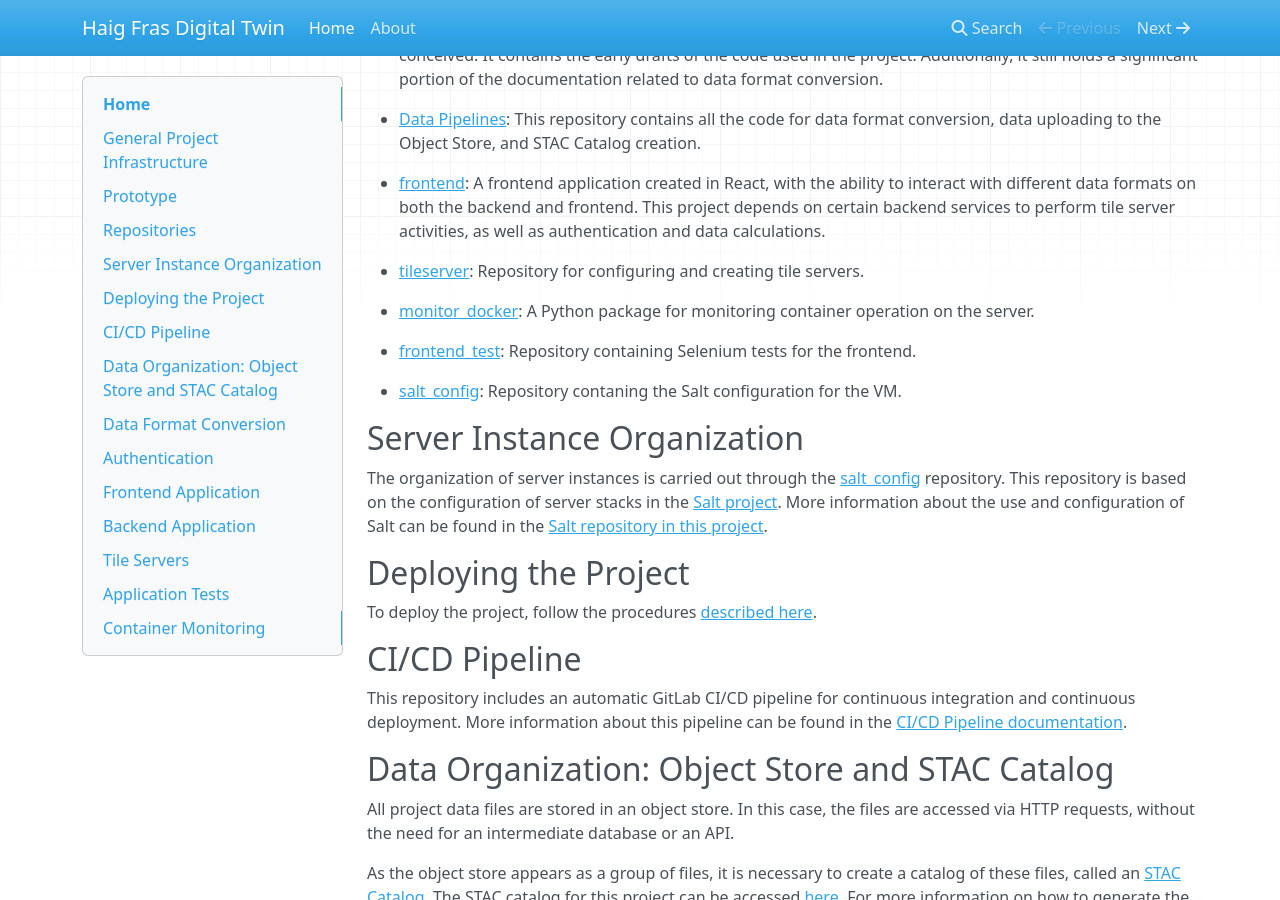
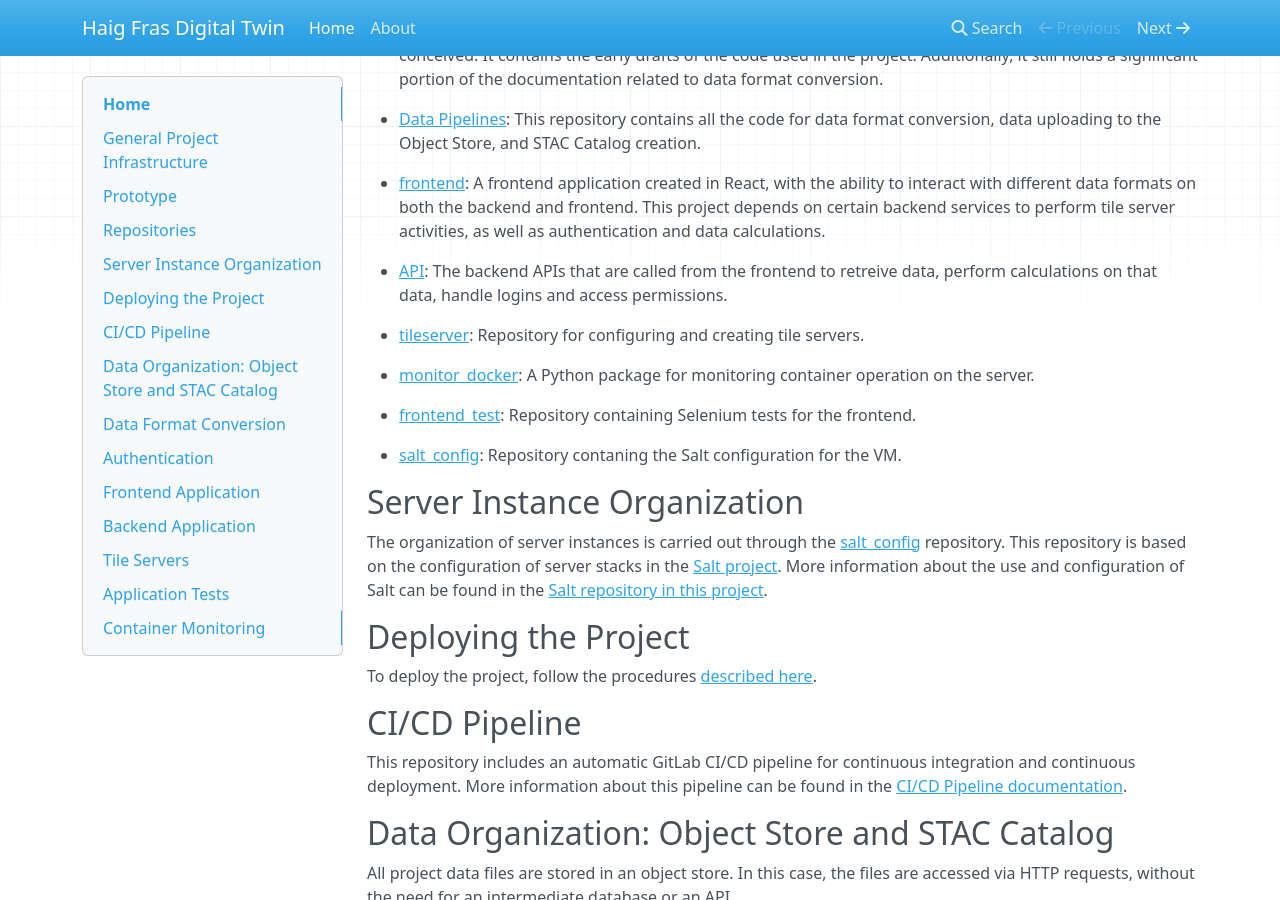
Before and after one commit to NOC-OI/imfe-pilot-documentation, an MkDocs documentation site: the page built from docs/index.md, in a window 1280 px wide and 900 px high, scrolled down 1455 px. Built offline with MkDocs 1.6.1, drawn with Linux system fonts in a browser that asks for light colours; nearby versions of some CDN libraries.

Commit message:
add description of the API repository

```diff
--- a/docs/index.md
+++ b/docs/index.md
@@ -33,6 +33,8 @@ These are the project repositories:
 - [Data Pipelines](https://github.com/NOC-OI/data_pipelines): This repository contains all the code for data format conversion, data uploading to the Object Store, and STAC Catalog creation.
 
 - [frontend](https://github.com/NOC-OI/imfe-pilot-frontend): A frontend application created in React, with the ability to interact with different data formats on both the backend and frontend. This project depends on certain backend services to perform tile server activities, as well as authentication and data calculations.
+
+- [API](https://github.com/NOC-OI/imfe-pilot-api): The backend APIs that are called from the frontend to retreive data, perform calculations on that data, handle logins and access permissions.
 
 - [tileserver](https://github.com/NOC-OI/imfe-pilot-tileserver): Repository for configuring and creating tile servers.
 
```
